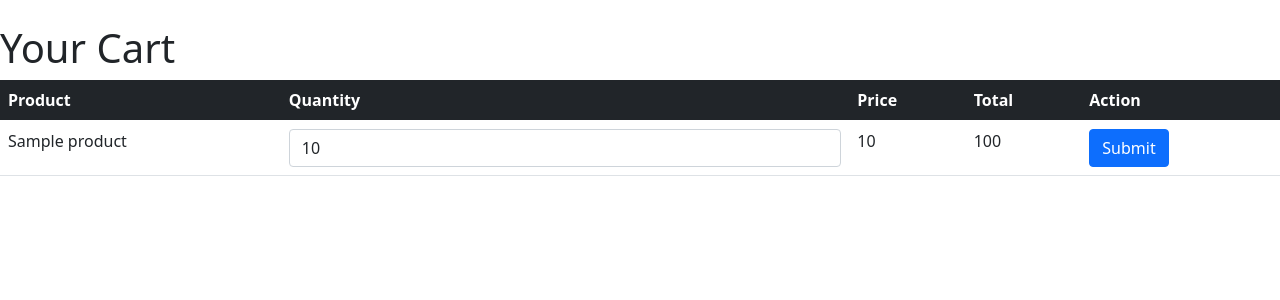
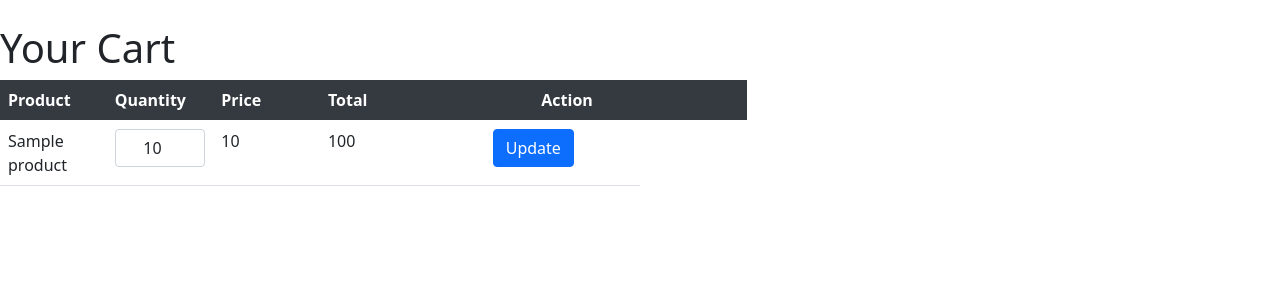
Before and after one commit to Mohmmde1/techholmes, a Django app: template cart/templates/cart/cart.html in a window 1280 px wide. Shown: the part 56-356 px from the top of the page. Run offline with Django 3.2, Linux system fonts and the light colour scheme; the template is opened without the code that fills it: most values are stand-ins (such as "Sample title", 1, 10 or a date in 2020).

Commit message:
style: update the table and convert from inline styling to outline style

```diff
--- /dev/null
+++ b/cart/static/cart/styles.css
@@ -0,0 +1,26 @@
+/* Custom CSS for styling the table */
+.table {
+    width: 100%;
+    border-collapse: collapse;
+    margin-bottom: 20px; /* Add margin bottom for spacing */
+}
+.table th,
+.table td {
+    padding: 8px; /* Add padding to cells */
+    text-align: left;
+    border-bottom: 1px solid #dee2e6; /* Add border bottom for each row */
+}
+.table th {
+    background-color: #343a40; /* Dark background color for table header */
+    color: #fff; /* Light text color for table header */
+}
+.table tbody tr:hover {
+    background-color: #f5f5f5; /* Light background color on hover */
+}
+.form-control {
+    text-align: center; /* Center align text inside input boxes */
+}
+.btn-primary {
+    display: block;
+    margin: 0 auto; /* Center the action button */
+}
--- a/cart/templates/cart/cart.html
+++ b/cart/templates/cart/cart.html
@@ -1,22 +1,27 @@
-{% extends "base.html" %} {% block content %}
+{% extends "base.html" %} {% load static %} {% block head %}
+<link rel="stylesheet" href="{% static 'cart/styles.css' %}" />
+{% endblock %} {% block content %}
+
 <h1>Your Cart</h1>
+<div class="container-fluid">
     <form method="post" action="{% url 'update_cart' %}">
         {% csrf_token %}
+
         <table class="table">
-        <thead class="table-dark">
-            <tr>
-                <th scope="col">Product</th>
-                <th scope="col">Quantity</th>
-                <th scope="col">Price</th>
-                <th scope="col">Total</th>
-                <th scope="col">Action</th>
+            <thead>
+                <tr class="row">
+                    <th scope="col" class="col-md-1">Product</th>
+                    <th scope="col" class="col-md-1">Quantity</th>
+                    <th scope="col" class="col-md-1">Price</th>
+                    <th scope="col" class="col-md-2">Total</th>
+                    <th scope="col" class="col-md-2">Action</th>
                 </tr>
             </thead>
             <tbody>
                 {% for item in cart.items.all %}
-            <tr scope="row">
-                <td>{{ item.product.name }}</td>
-                <td>
+                <tr class="row">
+                    <td class="col-md-1">{{ item.product.name }}</td>
+                    <td class="col-md-1">
                         <input
                             type="number"
                             name="quantity_{{ item.id }}"
@@ -25,15 +30,21 @@
                             class="form-control"
                         />
                     </td>
-                <td>{{ item.product.price }}</td>
-                <td>{% widthratio item.quantity 1 item.product.price %}</td>
-                <td>
-                    <input class="btn btn-primary" type="submit" />
+                    <td class="col-md-1">{{ item.product.price }}</td>
+                    <td class="col-md-1">
+                        {% widthratio item.quantity 1 item.product.price %}
+                    </td>
+                    <td class="col-md-2">
+                        <input
+                            class="btn btn-primary"
+                            type="submit"
+                            value="Update"
+                        />
                     </td>
                 </tr>
                 {% endfor %}
             </tbody>
         </table>
     </form>
-
+</div>
 {% endblock %}
--- a/templates/base.html
+++ b/templates/base.html
@@ -9,6 +9,7 @@
             integrity="sha384-EVSTQN3/azprG1Anm3QDgpJLIm9Nao0Yz1ztcQTwFspd3yD65VohhpuuCOmLASjC"
             crossorigin="anonymous"
         />
+        {% block head %}{% endblock %}
         <title>
             {% block title %}Welcome to Techholmes eCommerce{% endblock %}
         </title>
```
Lines whose indentation alone changed are shown as unchanged.
